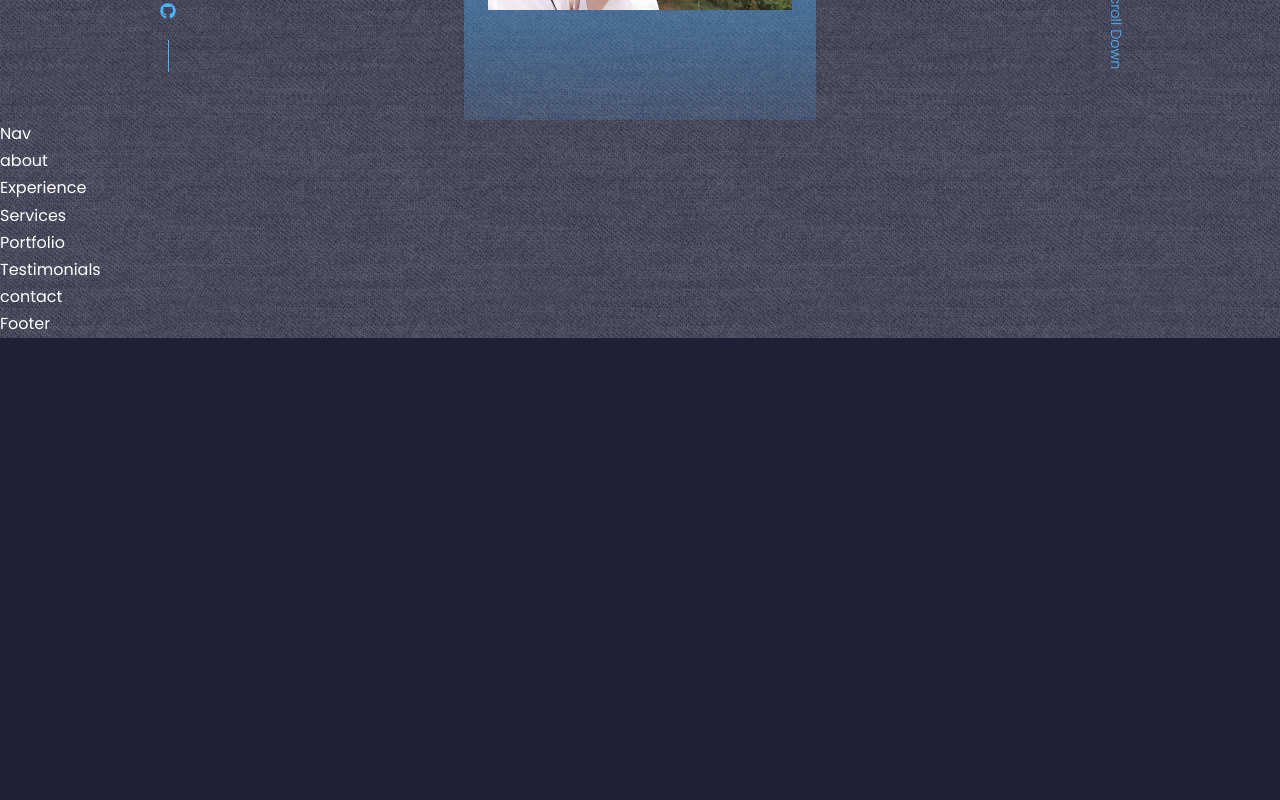
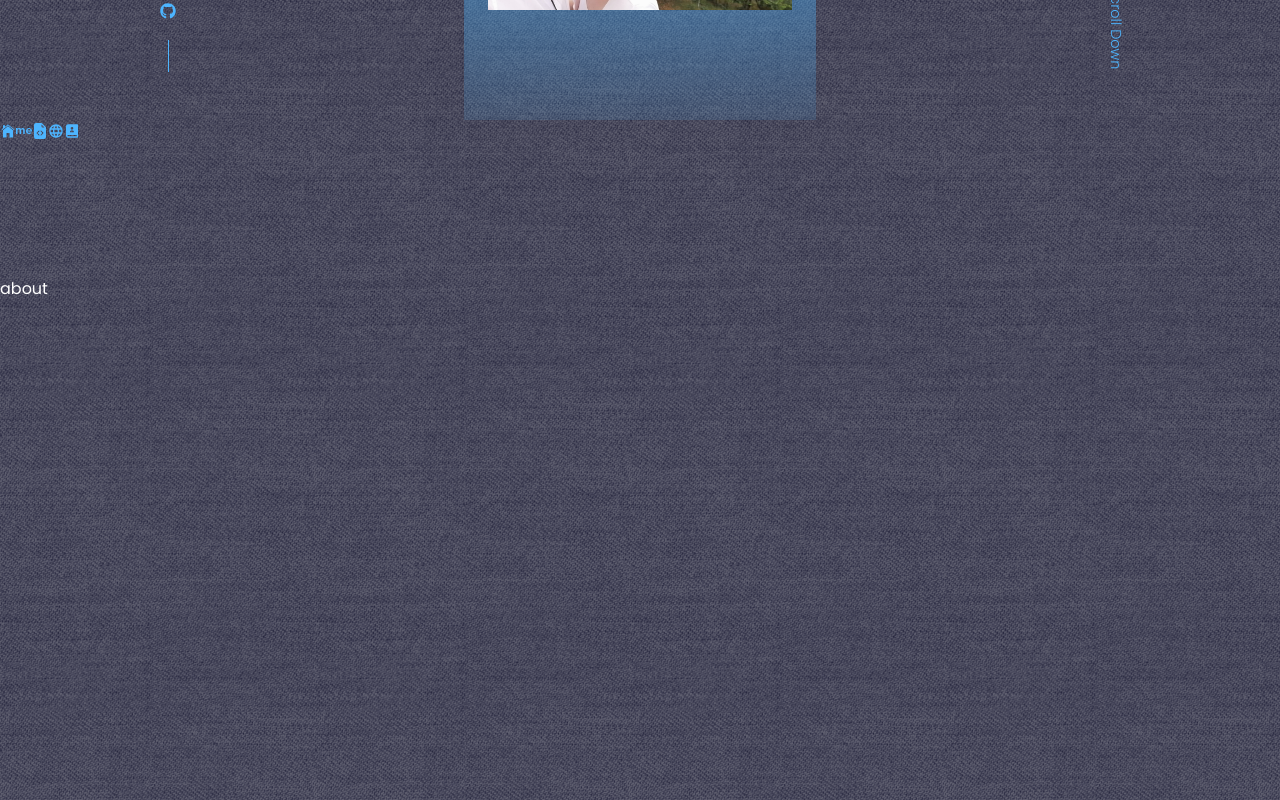
Before and after one commit to Edwin0204/React-portfolio, a React (Create React App) app in the folder react-portfolio/: page / in a window 1280 px wide. Shown: the part 680-1480 px from the top of the page. Before the commit the page ends 1018 px from the top, so only its background shows below. Built offline with nearby package versions, Linux system fonts and the light colour scheme.

Commit message:
nav barr

```diff
--- a/react-portfolio/src/components/about/About.jsx
+++ b/react-portfolio/src/components/about/About.jsx
@@ -3,7 +3,7 @@ import './about.css'
 
 const about = () => {
   return (
-    <div>about</div>
+    <section id='#about'>about</section>
   )
 }
 
--- a/react-portfolio/src/components/contact/Contact.jsx
+++ b/react-portfolio/src/components/contact/Contact.jsx
@@ -3,7 +3,7 @@ import './contact.css'
 
 const contact = () => {
   return (
-    <div>contact</div>
+    <section id='#contact'>contact</section>
   )
 }
 
--- a/react-portfolio/src/components/experience/Experience.jsx
+++ b/react-portfolio/src/components/experience/Experience.jsx
@@ -3,7 +3,7 @@ import './experience.css'
 
 const Experience = () => {
   return (
-    <div>Experience</div>
+    <section id='#experience'>Experience</section>
   )
 }
 
--- a/react-portfolio/src/components/nav/Nav.jsx
+++ b/react-portfolio/src/components/nav/Nav.jsx
@@ -1,9 +1,20 @@
 import React from 'react'
 import './nav.css'
+import {IoIosHome} from 'react-icons/io'
+import {SiAboutdotme} from 'react-icons/si'
+import {BsFillFileEarmarkCodeFill} from 'react-icons/bs'
+import {MdOutlineLanguage} from 'react-icons/md'
+import {RiContactsBook2Fill} from 'react-icons/ri'
 
 const Nav = () => {
   return (
-    <div>Nav</div>
+    <nav>
+      <a href='#'><IoIosHome/></a>
+      <a href='#about'><SiAboutdotme/></a>
+      <a href='#experience'><BsFillFileEarmarkCodeFill/></a>
+      <a href='#services'><MdOutlineLanguage/></a>
+      <a href='#contact'><RiContactsBook2Fill/></a>
+    </nav>
   )
 }
 
--- a/react-portfolio/src/components/services/Services.jsx
+++ b/react-portfolio/src/components/services/Services.jsx
@@ -3,7 +3,7 @@ import './services.css'
 
 const Services = () => {
   return (
-    <div>Services</div>
+    <section id='#services'>Services</section>
   )
 }
 
--- a/react-portfolio/src/index.css
+++ b/react-portfolio/src/index.css
@@ -62,6 +62,7 @@
 
  section{
     margin-top: 8rem;
+    height: 100vh;
  }
 
  section > h2, section > h5{
```
